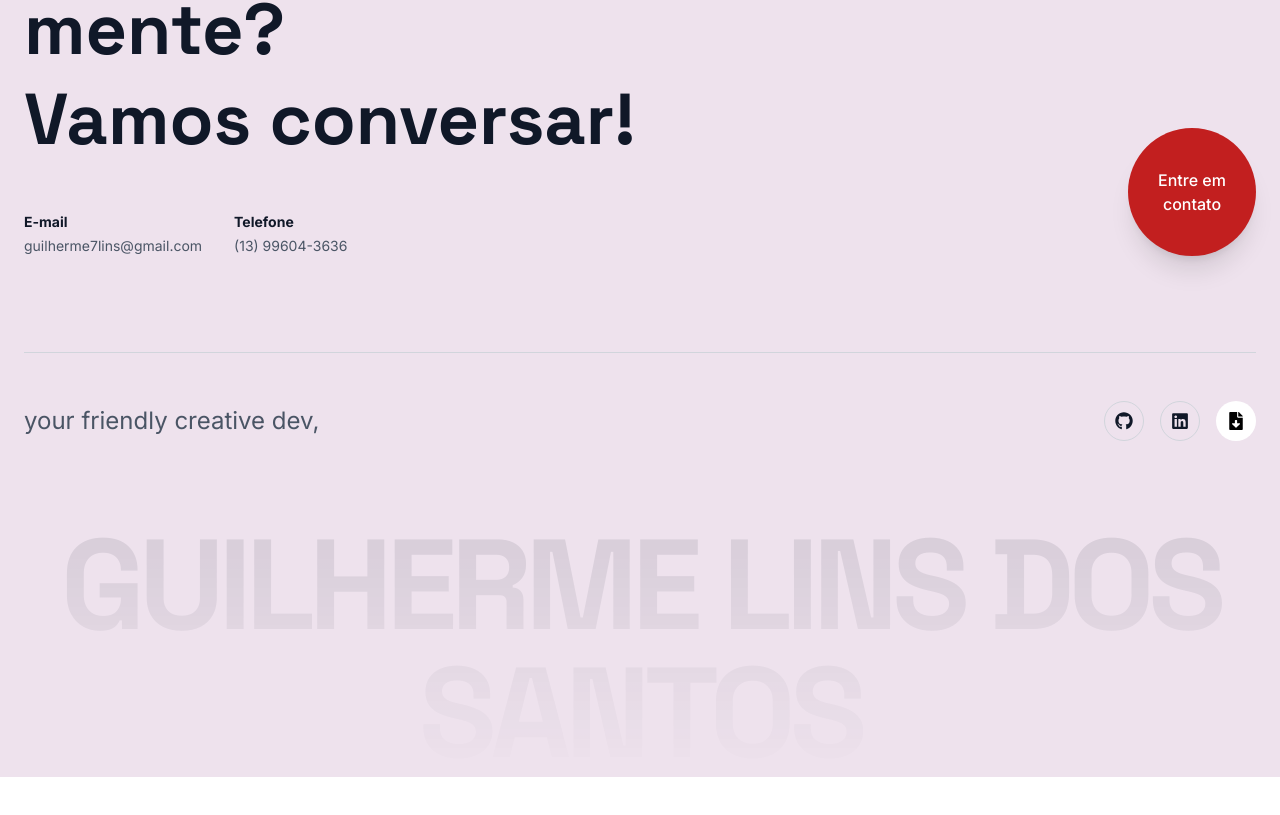
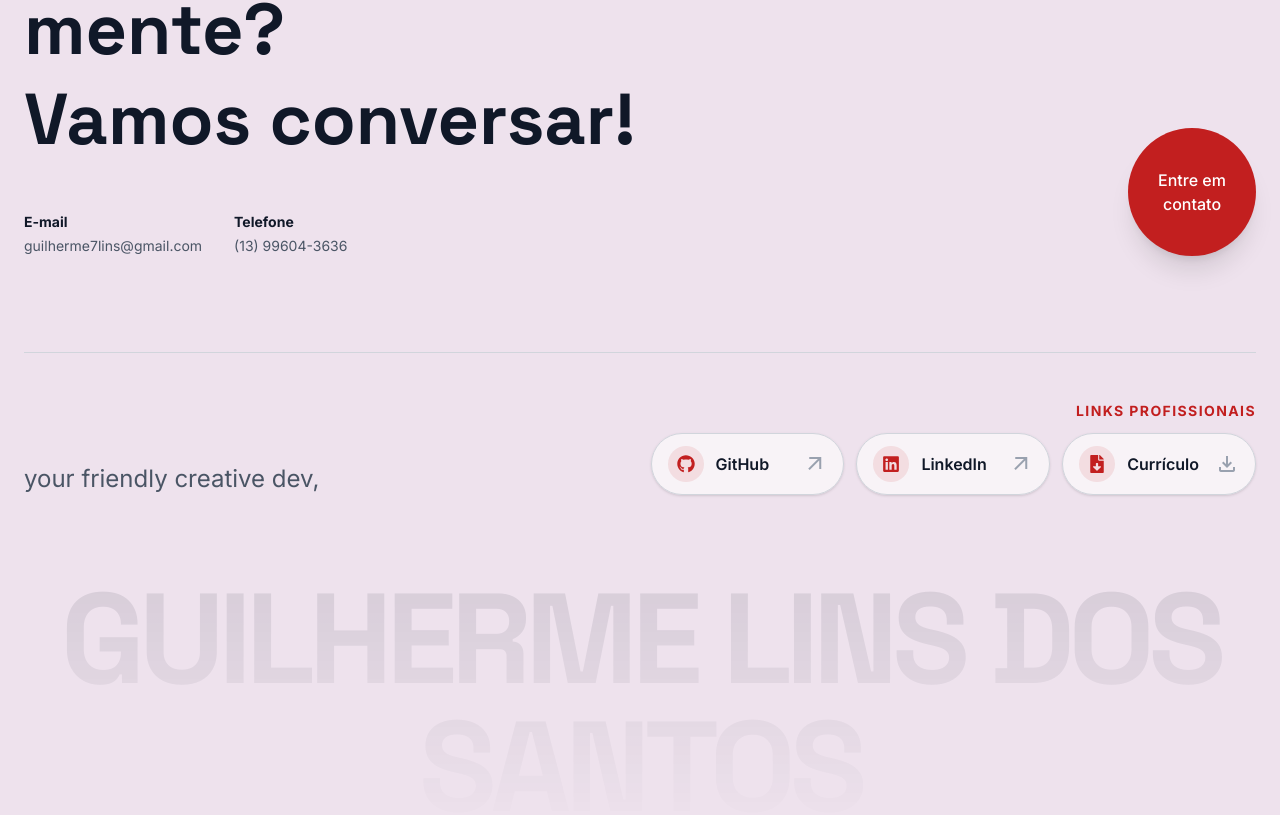
Before and after one commit to guilhermelins7/guilhermelins7.github.io, a React (Vite) app: page / in a window 1280 px wide. Shown: the part 7233-8048 px from the top of the page. Before the commit the page ends 8010 px from the top, so only its background shows below. Built offline with nearby package versions, Linux system fonts and the light colour scheme.

Commit message:
feat: Destacar redes sociais

```diff
--- a/src/sections/Contato.tsx
+++ b/src/sections/Contato.tsx
@@ -43,38 +43,76 @@ export default function Contato() {
           </a>
         </div>
         <hr className="border-gray-300 dark:border-gray-800 mb-12" />
-        <div className="flex flex-col md:flex-row justify-between items-center gap-6">
+        <div className="flex flex-col lg:flex-row justify-between items-start lg:items-end gap-8">
           <p className="text-xl md:text-2xl text-gray-600 dark:text-gray-400">
             your friendly creative dev,
           </p>
-          <div className="flex gap-4">
+          <div className="w-full lg:w-auto">
+            <p className="mb-3 text-sm font-bold uppercase tracking-widest text-primary lg:text-right">
+              Links profissionais
+            </p>
+            <nav
+              aria-label="Links profissionais"
+              className="grid w-full grid-cols-1 gap-3 sm:grid-cols-3 lg:w-auto"
+            >
               <a
-              className="w-10 h-10 rounded-full border border-gray-300 dark:border-gray-700 flex items-center justify-center hover:bg-primary hover:border-primary hover:text-white transition-all"
+                className="group flex items-center justify-between gap-4 rounded-full border border-gray-300 bg-white/60 px-4 py-3 font-semibold text-gray-900 shadow-sm transition-all duration-300 hover:-translate-y-1 hover:border-primary hover:shadow-lg focus-visible:outline-none focus-visible:ring-2 focus-visible:ring-primary focus-visible:ring-offset-2 focus-visible:ring-offset-surface-light dark:border-gray-700 dark:bg-surface-dark/70 dark:text-white dark:hover:border-primary dark:focus-visible:ring-offset-[#150c14]"
                 href="https://github.com/guilhermelins7"
                 target="_blank"
                 rel="noopener noreferrer"
-              aria-label="GitHub"
               >
-              <FaGithub size={18} />
+                <span className="flex items-center gap-3">
+                  <span className="flex h-9 w-9 items-center justify-center rounded-full bg-primary/10 text-primary transition-colors group-hover:bg-primary group-hover:text-white">
+                    <FaGithub size={18} aria-hidden="true" />
+                  </span>
+                  GitHub
+                </span>
+                <span
+                  className="material-symbols-outlined text-lg text-gray-400 transition-all group-hover:-translate-y-0.5 group-hover:translate-x-0.5 group-hover:text-primary"
+                  aria-hidden="true"
+                >
+                  arrow_outward
+                </span>
               </a>
               <a
-              className="w-10 h-10 rounded-full border border-gray-300 dark:border-gray-700 flex items-center justify-center hover:bg-primary hover:border-primary hover:text-white transition-all"
+                className="group flex items-center justify-between gap-4 rounded-full border border-gray-300 bg-white/60 px-4 py-3 font-semibold text-gray-900 shadow-sm transition-all duration-300 hover:-translate-y-1 hover:border-primary hover:shadow-lg focus-visible:outline-none focus-visible:ring-2 focus-visible:ring-primary focus-visible:ring-offset-2 focus-visible:ring-offset-surface-light dark:border-gray-700 dark:bg-surface-dark/70 dark:text-white dark:hover:border-primary dark:focus-visible:ring-offset-[#150c14]"
                 href="https://www.linkedin.com/in/guilherme-lins7/"
                 target="_blank"
                 rel="noopener noreferrer"
-              aria-label="LinkedIn"
               >
-              <FaLinkedin size={18} />
+                <span className="flex items-center gap-3">
+                  <span className="flex h-9 w-9 items-center justify-center rounded-full bg-primary/10 text-primary transition-colors group-hover:bg-primary group-hover:text-white">
+                    <FaLinkedin size={18} aria-hidden="true" />
+                  </span>
+                  LinkedIn
+                </span>
+                <span
+                  className="material-symbols-outlined text-lg text-gray-400 transition-all group-hover:-translate-y-0.5 group-hover:translate-x-0.5 group-hover:text-primary"
+                  aria-hidden="true"
+                >
+                  arrow_outward
+                </span>
               </a>
               <a
-              className="w-10 h-10 rounded-full bg-white dark:bg-white text-black flex items-center justify-center hover:scale-110 transition-transform"
+                className="group flex items-center justify-between gap-4 rounded-full border border-gray-300 bg-white/60 px-4 py-3 font-semibold text-gray-900 shadow-sm transition-all duration-300 hover:-translate-y-1 hover:border-primary hover:shadow-lg focus-visible:outline-none focus-visible:ring-2 focus-visible:ring-primary focus-visible:ring-offset-2 focus-visible:ring-offset-surface-light dark:border-gray-700 dark:bg-surface-dark/70 dark:text-white dark:hover:border-primary dark:focus-visible:ring-offset-[#150c14]"
                 href="/cv.pdf"
                 target="_blank"
                 rel="noopener noreferrer"
-              aria-label="Download CV"
               >
-              <FaFileDownload size={18} />
+                <span className="flex items-center gap-3">
+                  <span className="flex h-9 w-9 items-center justify-center rounded-full bg-primary/10 text-primary transition-colors group-hover:bg-primary group-hover:text-white">
+                    <FaFileDownload size={18} aria-hidden="true" />
+                  </span>
+                  Currículo
+                </span>
+                <span
+                  className="material-symbols-outlined text-lg text-gray-400 transition-colors group-hover:text-primary"
+                  aria-hidden="true"
+                >
+                  download
+                </span>
               </a>
+            </nav>
           </div>
         </div>
         <div className="mt-20 -mb-12 relative select-none">
```
Lines whose indentation alone changed are shown as unchanged.
